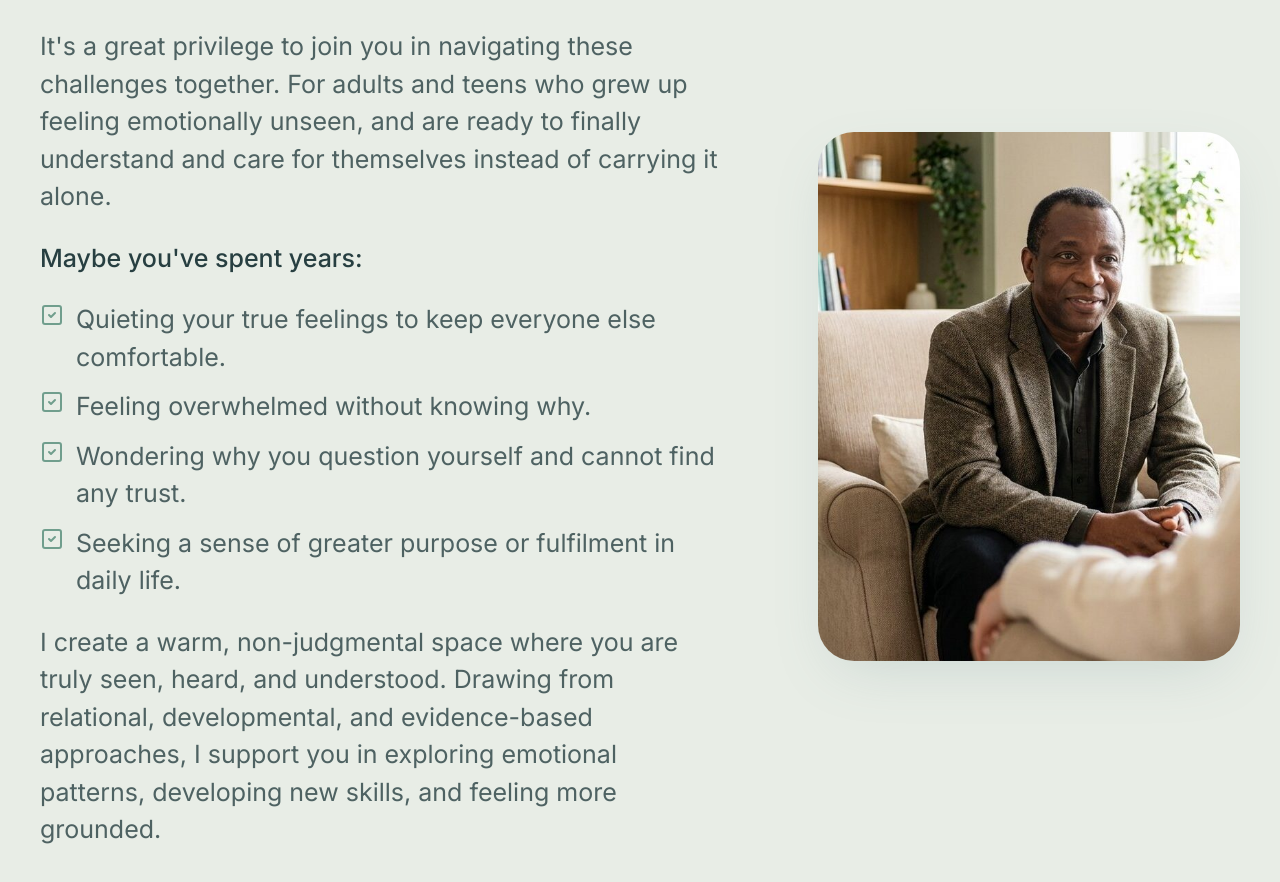
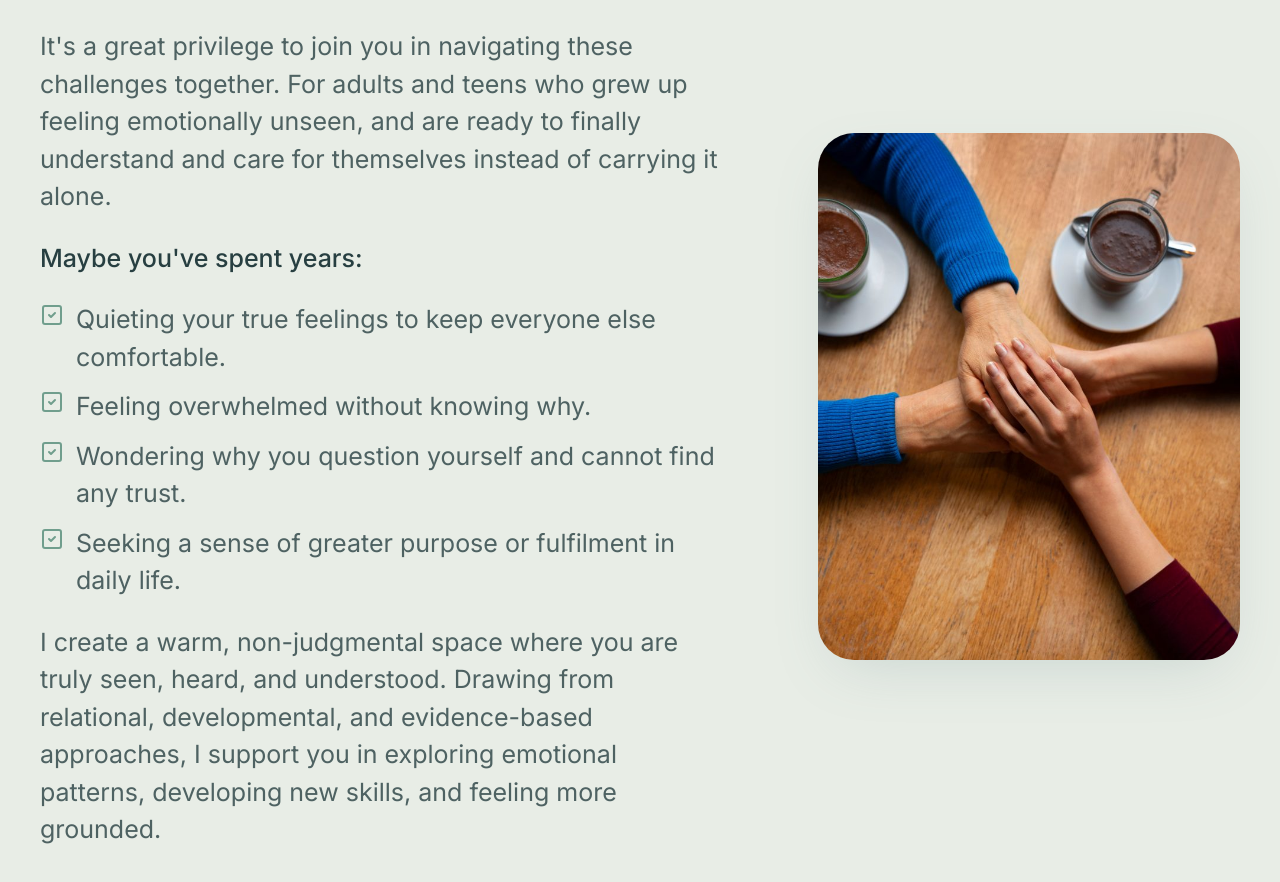
Before and after one commit to jessica22gardner-coder/sparks-psychotherapy, a React (Vite) app: page / in a window 1280 px wide. Shown: the part 3200-4082 px from the top of the page. Built offline with nearby package versions, Linux system fonts and the light colour scheme.

Commit message:
Swap the Who This Is For photo for the hands-and-hot-chocolate image
The overhead shot of two people holding hands over cups of hot
chocolate replaces the armchair therapy-session photo in the Who
This Is For section (same tall 4:5 portrait, 87 KB). The old photo
stays in git history if ever needed.

```diff
--- a/src/routes/_site.index.tsx
+++ b/src/routes/_site.index.tsx
@@ -214,9 +214,9 @@ function HomePage() {
           <div className="md:col-span-2">
             <img
               src={whoThisIsFor}
-              alt="A man seated in an armchair during a therapy session"
-              width={614}
-              height={768}
+              alt="Two people holding hands over cups of hot chocolate"
+              width={714}
+              height={892}
               loading="lazy"
               className="rounded-3xl shadow-soft w-full h-auto"
             />
```
Also changed, not shown: src/assets/who-this-is-for.jpg.
